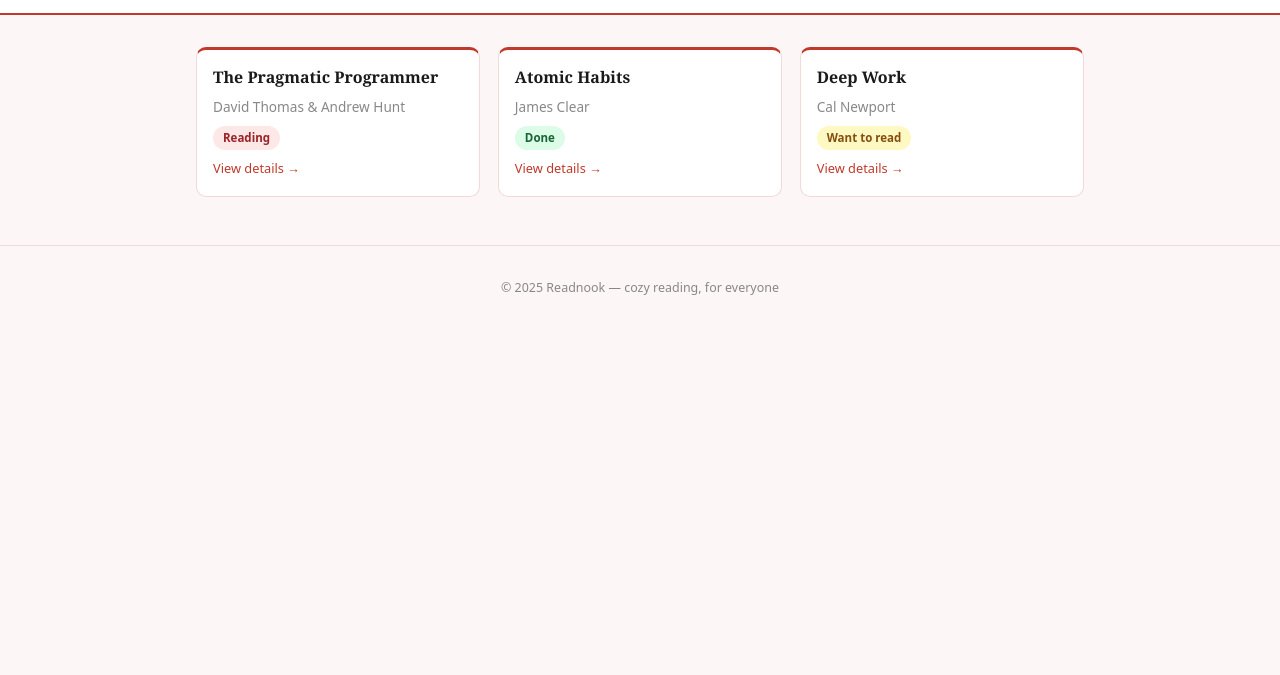
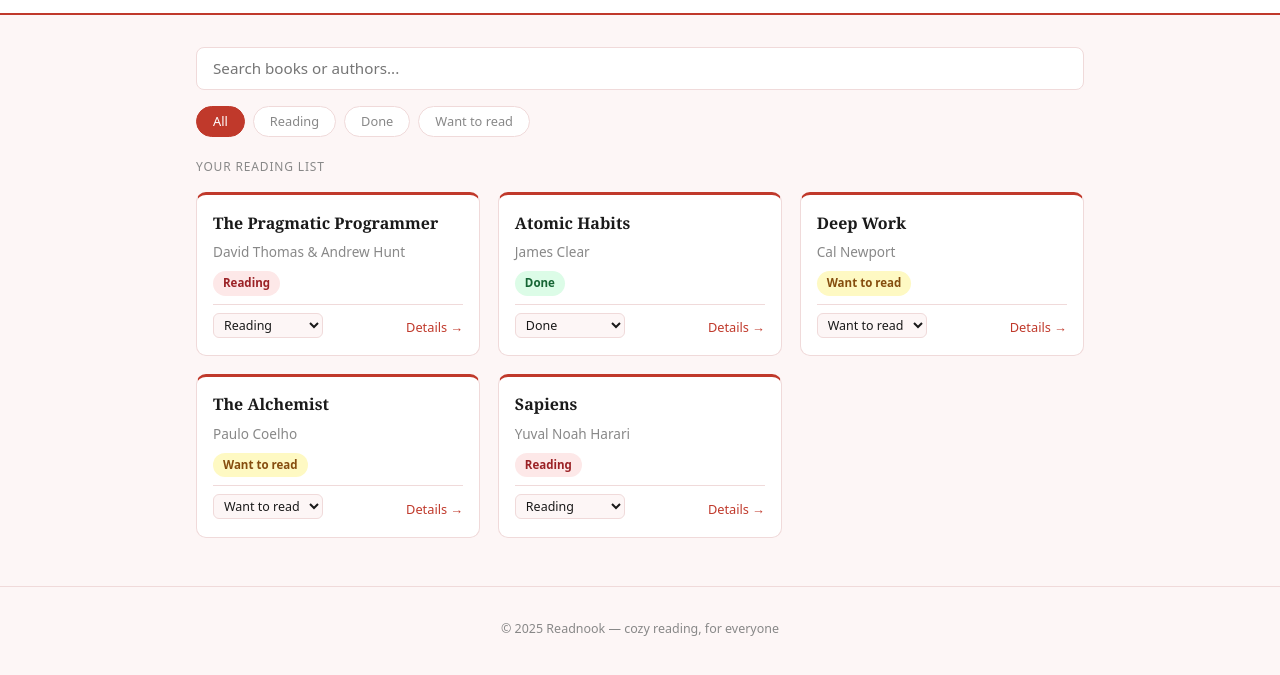
Before and after one commit to Menaka200224/ReadNook, a plain HTML site: page index.html in a window 1280 px wide. Shown: the part 55-730 px from the top of the page. Drawn offline with Linux system fonts and the light colour scheme.

Commit message:
chore:live search, status filter,localStorage persisitence

```diff
--- /dev/null
+++ b/app.js
@@ -0,0 +1,105 @@
+// ── Readnook app.js – Phase 2 ──
+
+// Default books (used only if nothing is saved yet)
+const defaultBooks = [
+  { id: 1, title: "The Pragmatic Programmer", author: "David Thomas & Andrew Hunt", status: "reading" },
+  { id: 2, title: "Atomic Habits",            author: "James Clear",                 status: "done"    },
+  { id: 3, title: "Deep Work",                author: "Cal Newport",                 status: "want"    },
+  { id: 4, title: "The Alchemist",            author: "Paulo Coelho",                status: "want"    },
+  { id: 5, title: "Sapiens",                  author: "Yuval Noah Harari",           status: "reading" },
+];
+
+// ── Load from localStorage (or use defaults) ──
+function loadBooks() {
+  const saved = localStorage.getItem("readnook-books");
+  return saved ? JSON.parse(saved) : defaultBooks;
+}
+
+// ── Save to localStorage ──
+function saveBooks(books) {
+  localStorage.setItem("readnook-books", JSON.stringify(books));
+}
+
+// ── Status label map ──
+const statusLabel = {
+  reading: "Reading",
+  done:    "Done",
+  want:    "Want to read",
+};
+
+// ── Render cards to the DOM ──
+function renderBooks(books) {
+  const grid = document.getElementById("book-grid");
+
+  if (books.length === 0) {
+    grid.innerHTML = `<p class="empty-msg">No books found.</p>`;
+    return;
+  }
+
+  grid.innerHTML = books.map(book => `
+    <div class="book-card" data-id="${book.id}">
+      <h2>${book.title}</h2>
+      <p class="author">${book.author}</p>
+      <span class="status ${book.status}">${statusLabel[book.status]}</span>
+      <div class="card-actions">
+        <select class="status-select" data-id="${book.id}">
+          <option value="reading" ${book.status === "reading" ? "selected" : ""}>Reading</option>
+          <option value="done"    ${book.status === "done"    ? "selected" : ""}>Done</option>
+          <option value="want"    ${book.status === "want"    ? "selected" : ""}>Want to read</option>
+        </select>
+        <a href="book.html?id=${book.id}" class="detail-link">Details →</a>
+      </div>
+    </div>
+  `).join("");
+
+  // Attach change listeners to all dropdowns
+  document.querySelectorAll(".status-select").forEach(select => {
+    select.addEventListener("change", (e) => {
+      updateStatus(parseInt(e.target.dataset.id), e.target.value);
+    });
+  });
+}
+
+// ── Update a book's status ──
+function updateStatus(id, newStatus) {
+  const books = loadBooks();
+  const book = books.find(b => b.id === id);
+  if (book) {
+    book.status = newStatus;
+    saveBooks(books);
+    applyFilters(); // re-render with current filters
+  }
+}
+
+// ── Filter + search logic ──
+let activeFilter = "all";
+
+function applyFilters() {
+  const books     = loadBooks();
+  const query     = document.getElementById("search").value.toLowerCase();
+
+  const filtered = books.filter(book => {
+    const matchesSearch = book.title.toLowerCase().includes(query) ||
+                          book.author.toLowerCase().includes(query);
+    const matchesFilter = activeFilter === "all" || book.status === activeFilter;
+    return matchesSearch && matchesFilter;
+  });
+
+  renderBooks(filtered);
+}
+
+// ── Search input listener ──
+document.getElementById("search").addEventListener("input", applyFilters);
+
+// ── Filter button listeners ──
+document.querySelectorAll(".filter-btn").forEach(btn => {
+  btn.addEventListener("click", () => {
+    document.querySelectorAll(".filter-btn").forEach(b => b.classList.remove("active"));
+    btn.classList.add("active");
+    activeFilter = btn.dataset.filter;
+    applyFilters();
+  });
+});
+
+// ── Initial render ──
+applyFilters();
--- a/index.html
+++ b/index.html
@@ -20,37 +20,32 @@
 </header>
 
   <main>
-    <div class="book-grid">
+     <!-- Search bar-->
+    <input
+      type="text"
+      id="search"
+      placeholder="Search books or authors..."
+      class="search-input"
+    />
 
-      <div class="book-card">
-        <h2>The Pragmatic Programmer</h2>
-        <p class="author">David Thomas & Andrew Hunt</p>
-        <span class="status reading">Reading</span>
-        <a href="book.html">View details →</a>
-      </div>
+    <!-- Filter buttons -->
+    <div class="filter-bar">
+      <button class="filter-btn active" data-filter="all">All</button>
+      <button class="filter-btn" data-filter="reading">Reading</button>
+      <button class="filter-btn" data-filter="done">Done</button>
+      <button class="filter-btn" data-filter="want">Want to read</button>
+    </div>
 
-      <div class="book-card">
-        <h2>Atomic Habits</h2>
-        <p class="author">James Clear</p>
-        <span class="status done">Done</span>
-        <a href="book.html">View details →</a>
-      </div>
+    <p class="section-label">Your reading list</p>
 
-      <div class="book-card">
-        <h2>Deep Work</h2>
-        <p class="author">Cal Newport</p>
-        <span class="status want">Want to read</span>
-        <a href="book.html">View details →</a>
-      </div>
-
-    </div>
+    <!-- Cards render here -->
+    <div class="book-grid" id="book-grid"></div>
   </main>
 
-</body>
+  <footer>© 2025 Readnook — cozy reading, for everyone</footer>
 
-<!-- Footer-->
-<footer>
-  © 2025 Readnook — cozy reading, for everyone
-</footer>
+  <script src="app.js"></script>
+
+  </body>
 
 </html>
--- a/style.css
+++ b/style.css
@@ -165,3 +165,84 @@ footer {
   border-top: 1px solid var(--red-border);
   margin-top: 3rem;
 }
+
+
+/* ── Phase 2 additions ── */
+
+.search-input {
+  width: 100%;
+  padding: 0.65rem 1rem;
+  font-size: 0.95rem;
+  font-family: system-ui, sans-serif;
+  border: 1.5px solid var(--red-border);
+  border-radius: 8px;
+  margin-bottom: 1rem;
+  background: var(--white);
+  color: var(--text);
+  outline: none;
+  transition: border-color 0.2s;
+}
+
+.search-input:focus { border-color: var(--red); }
+
+.filter-bar {
+  display: flex;
+  gap: 0.5rem;
+  margin-bottom: 1.25rem;
+  flex-wrap: wrap;
+}
+
+.filter-btn {
+  padding: 0.35rem 1rem;
+  font-size: 0.8rem;
+  font-family: system-ui, sans-serif;
+  font-weight: 500;
+  border: 1.5px solid var(--red-border);
+  border-radius: 999px;
+  background: var(--white);
+  color: var(--muted);
+  cursor: pointer;
+  transition: all 0.15s;
+}
+
+.filter-btn:hover  { border-color: var(--red); color: var(--red); }
+.filter-btn.active { background: var(--red); border-color: var(--red); color: #fff; }
+
+.card-actions {
+  display: flex;
+  align-items: center;
+  justify-content: space-between;
+  margin-top: auto;
+  padding-top: 0.5rem;
+  border-top: 1px solid var(--red-border);
+}
+
+.status-select {
+  font-size: 0.78rem;
+  font-family: system-ui, sans-serif;
+  border: 1px solid var(--red-border);
+  border-radius: 6px;
+  padding: 2px 6px;
+  color: var(--text);
+  background: var(--bg);
+  cursor: pointer;
+}
+
+.status-select:focus { outline: none; border-color: var(--red); }
+
+.detail-link {
+  font-size: 0.78rem;
+  color: var(--red);
+  text-decoration: none;
+  font-family: system-ui, sans-serif;
+}
+
+.detail-link:hover { text-decoration: underline; }
+
+.empty-msg {
+  color: var(--muted);
+  font-family: system-ui, sans-serif;
+  font-size: 0.9rem;
+  grid-column: 1 / -1;
+  padding: 1rem 0;
+}
```
